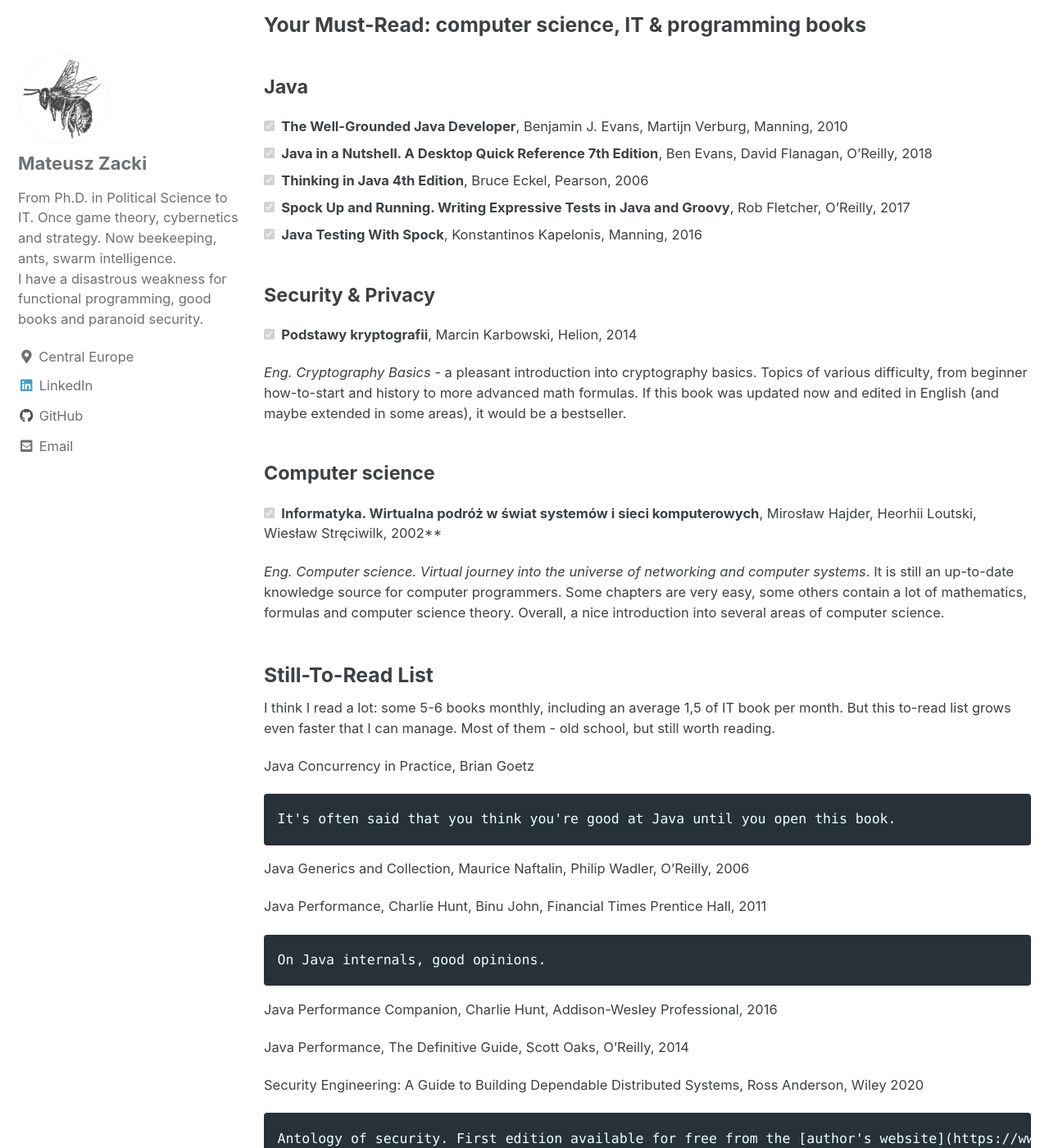
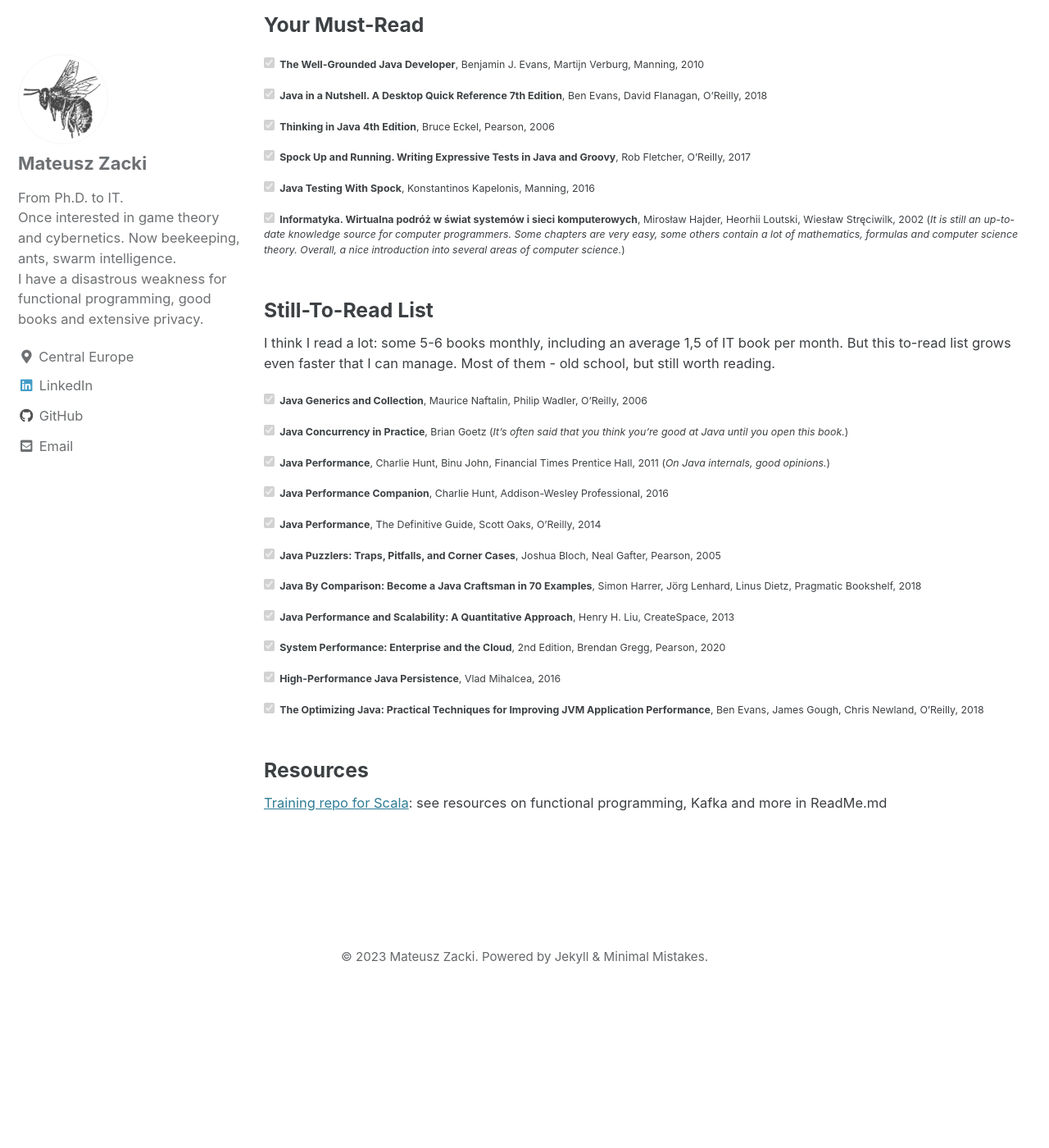
Before and after one commit to mzacki/mzacki.github.io, a Jekyll site: the page built from _pages/library.md, in a window 1280 px wide and 1400 px high, scrolled down 206 px. Shown: the whole window at 82% size. Built offline with Jekyll 4.4.1, drawn with Linux system fonts in a browser that asks for light colours; cached includes are drawn as plain includes; after the commit the page ends 1429 px from its top, so only the background shows below that; some of the changed text lies outside the part shown.

Commit message:
security page

```diff
--- a/_config.yml
+++ b/_config.yml
@@ -106,8 +106,8 @@
 author:
   name             : "Mateusz Zacki"
   avatar           : "/assets/images/bee.png"
-  bio              : "From Ph.D. in Political Science to IT. Once game theory, cybernetics and strategy. Now beekeeping, ants, swarm intelligence.
-  <br>I have a disastrous weakness for functional programming, good books and paranoid security."
+  bio              : "From Ph.D. to IT. <br>Once interested in game theory and cybernetics. Now beekeeping, ants, swarm intelligence.
+  <br>I have a disastrous weakness for functional programming, good books and extensive privacy."
   location         : "Central Europe"
   email            : "zacki[dot]mateusz[at]gmail[dot]com"
   links:
--- a/_data/navigation.yml
+++ b/_data/navigation.yml
@@ -1,9 +1,11 @@
 # main links
 main:
+  - title: "Library"
+    url: /library
+  - title: "Security"
+    url: /security
   - title: "About the Bee"
     url: /about
-  - title: "Library"
-    url: /library
   # - title: "Sample Collections"
   #   url: /collection-archive/
   # - title: "Sitemap"
--- a/_pages/library.md
+++ b/_pages/library.md
@@ -4,32 +4,22 @@
 permalink: /library/
 ---
 
-### Your Must-Read: computer science, IT & programming books
-
-#### Java
+### Your Must-Read
 
 - [x] **The Well-Grounded Java Developer**, Benjamin J. Evans, Martijn Verburg, Manning, 2010
+
 - [x] **Java in a Nutshell. A Desktop Quick Reference 7th Edition**, Ben Evans, David Flanagan, O'Reilly, 2018
+
 - [x] **Thinking in Java 4th Edition**, Bruce Eckel, Pearson, 2006
+
 - [x] **Spock Up and Running. Writing Expressive Tests in Java and Groovy**, Rob Fletcher, O'Reilly, 2017
+
 - [x] **Java Testing With Spock**, Konstantinos Kapelonis, Manning, 2016
 
-#### Security & Privacy
+- [x] **Informatyka. Wirtualna podróż w świat systemów i sieci komputerowych**, Mirosław Hajder, Heorhii Loutski, Wiesław Stręciwilk, 2002 (*It is still an up-to-date knowledge source for computer programmers.
+  Some chapters are very easy, some others contain a lot of mathematics, formulas and computer science theory.
+  Overall, a nice introduction into several areas of computer science.*)
 
-- [x] **Podstawy kryptografii**, Marcin Karbowski, Helion, 2014
-
-*Eng. Cryptography Basics* - a pleasant introduction into cryptography basics. Topics of various difficulty, from beginner how-to-start and history to more advanced math formulas.
-If this book was updated now and edited in English (and maybe extended in some areas), it would be a bestseller.
-
-
-
-#### Computer science
-
-- [x] **Informatyka. Wirtualna podróż w świat systemów i sieci komputerowych**, Mirosław Hajder, Heorhii Loutski, Wiesław Stręciwilk, 2002**
-
-*Eng. Computer science. Virtual journey into the universe of networking and computer systems*. It is still an up-to-date knowledge source for computer programmers.
-Some chapters are very easy, some others contain a lot of mathematics, formulas and computer science theory.
-Overall, a nice introduction into several areas of computer science.
 
 ### Still-To-Read List
 
@@ -37,35 +27,30 @@
 But this to-read list grows even faster that I can manage.
 Most of them - old school, but still worth reading.
 
+- [x] **Java Generics and Collection**, Maurice Naftalin, Philip Wadler, O'Reilly, 2006
 
+- [x] **Java Concurrency in Practice**, Brian Goetz (*It's often said that you think you're good at Java until you open this book.*)
 
-Java Concurrency in Practice, Brian Goetz
+- [x] **Java Performance**, Charlie Hunt, Binu John, Financial Times Prentice Hall, 2011 (*On Java internals, good opinions.*)
 
-    It's often said that you think you're good at Java until you open this book.
+- [x] **Java Performance Companion**, Charlie Hunt, Addison-Wesley Professional, 2016
 
-Java Generics and Collection, Maurice Naftalin, Philip Wadler, O'Reilly, 2006
+- [x] **Java Performance**, The Definitive Guide, Scott Oaks, O'Reilly, 2014
 
-Java Performance, Charlie Hunt, Binu John, Financial Times Prentice Hall, 2011
+- [x] **Java Puzzlers: Traps, Pitfalls, and Corner Cases**, Joshua Bloch, Neal Gafter, Pearson, 2005
 
-    On Java internals, good opinions.
+- [x] **Java By Comparison: Become a Java Craftsman in 70 Examples**, Simon Harrer, Jörg Lenhard, Linus Dietz, Pragmatic
+  Bookshelf, 2018
 
-Java Performance Companion, Charlie Hunt, Addison-Wesley Professional, 2016
+- [x] **Java Performance and Scalability: A Quantitative Approach**, Henry H. Liu, CreateSpace, 2013
 
-Java Performance, The Definitive Guide, Scott Oaks, O'Reilly, 2014
+- [x] **System Performance: Enterprise and the Cloud**, 2nd Edition, Brendan Gregg, Pearson, 2020
 
-Security Engineering: A Guide to Building Dependable Distributed Systems, Ross Anderson, Wiley 2020
+- [x] **High-Performance Java Persistence**, Vlad Mihalcea, 2016
 
-    Antology of security. First edition available for free from the [author's website](https://www.cl.cam.ac.uk/~rja14/book.html).
+- [x] **The Optimizing Java: Practical Techniques for Improving JVM Application Performance**, Ben Evans, James Gough,
+  Chris Newland, O'Reilly, 2018
 
-Java Puzzlers: Traps, Pitfalls, and Corner Cases, Joshua Bloch, Neal Gafter, Pearson, 2005
+### Resources
 
-Java By Comparison: Become a Java Craftsman in 70 Examples, Simon Harrer, Jörg Lenhard, Linus Dietz, Pragmatic Bookshelf, 2018
-
-Java Performance and Scalability: A Quantitative Approach, Henry H. Liu, CreateSpace, 2013
-
-System Performance: Enterprise and the Cloud, 2nd Edition, Brendan Gregg, Pearson, 2020
-
-High-Performance Java Persistence, Vlad Mihalcea, 2016
-
-The Optimizing Java: Practical Techniques for Improving JVM Application Performance,
-Ben Evans, James Gough, Chris Newland, O'Reilly, 2018
+[Training repo for Scala](https://github.com/mzacki/scala-precision): see resources on functional programming, Kafka and more in ReadMe.md
```
Also changed, not shown: _backlog/polymorphism.md (added, +196 -0 lines), _pages/security.md (added, +63 -0 lines).
